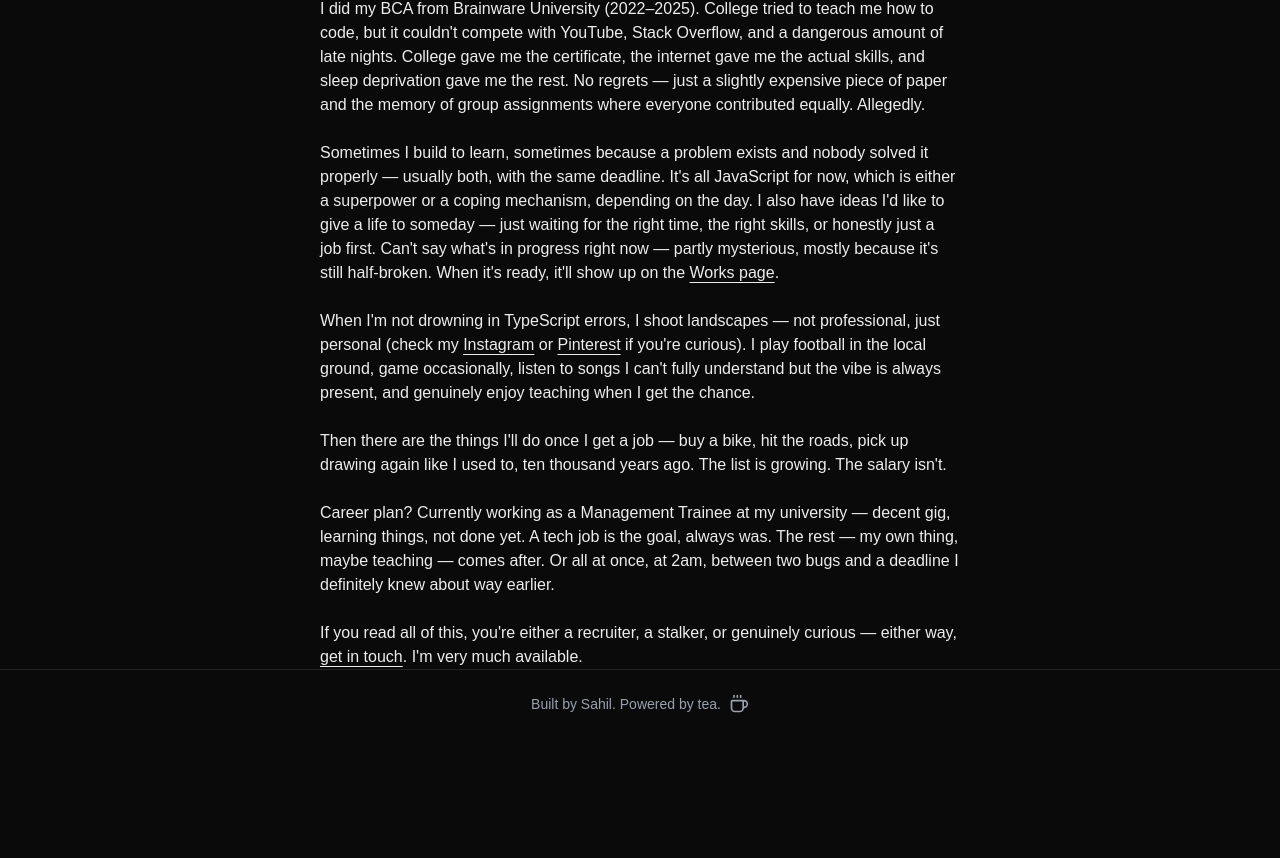
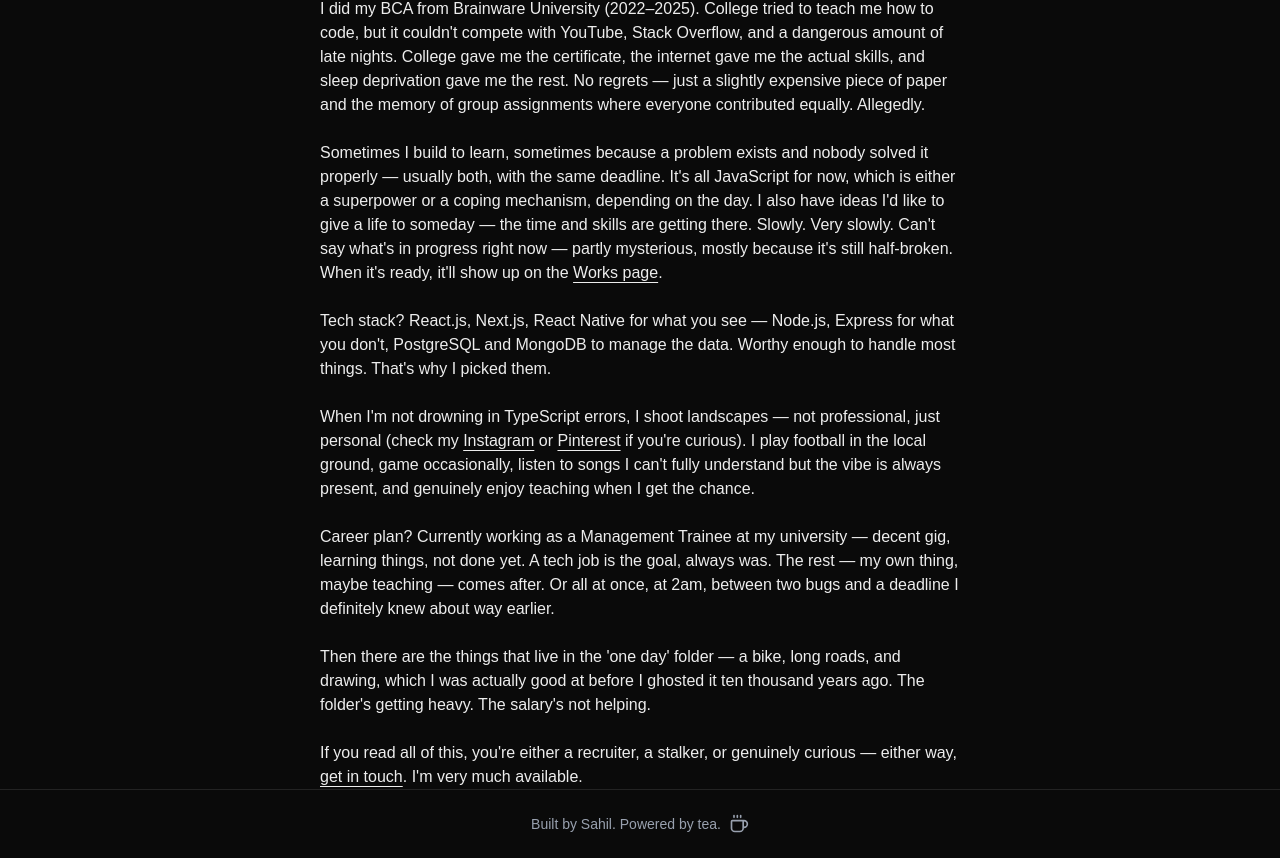
Before and after one commit to sahiltiwaridev/portfolio, a Next.js app: page /about in a window 1280 px wide. Shown: the part 591-1449 px from the top of the page. Before the commit the page ends 1329 px from the top, so only its background shows below. Built offline with nearby package versions, Linux system fonts and the light colour scheme.

Commit message:
feat: add tech stack para and reorder about page content

```diff
--- a/src/app/about/page.tsx
+++ b/src/app/about/page.tsx
@@ -45,7 +45,6 @@ export default function About() {
                 className="w-64 md:w-96"
               />
             </Link>
-
             <Image
               src="/arrow.png"
               alt="arrow"
@@ -53,7 +52,6 @@ export default function About() {
               height={50}
               className="hidden md:block w-48"
             />
-
             <Image
               src="/arrow-mobile.png"
               alt="arrow"
@@ -77,14 +75,20 @@ export default function About() {
             nobody solved it properly — usually both, with the same deadline.
             It's all JavaScript for now, which is either a superpower or a
             coping mechanism, depending on the day. I also have ideas I'd like
-            to give a life to someday — just waiting for the right time, the
-            right skills, or honestly just a job first. Can't say what's in
-            progress right now — partly mysterious, mostly because it's still
-            half-broken. When it's ready, it'll show up on the{" "}
+            to give a life to someday — the time and skills are getting there.
+            Slowly. Very slowly. Can't say what's in progress right now — partly
+            mysterious, mostly because it's still half-broken. When it's ready,
+            it'll show up on the{" "}
             <Link href="/works" className="underline underline-offset-4">
               Works page
             </Link>
             .
+          </p>
+          <p>
+            Tech stack? React.js, Next.js, React Native for what you see —
+            Node.js, Express for what you don't, PostgreSQL and MongoDB
+            to manage the data. Worthy enough to handle most things. That's why
+            I picked them.
           </p>
           <p>
             When I'm not drowning in TypeScript errors, I shoot landscapes — not
@@ -110,16 +114,17 @@ export default function About() {
             chance.
           </p>
           <p>
-            Then there are the things I'll do once I get a job — buy a bike, hit
-            the roads, pick up drawing again like I used to, ten thousand years
-            ago. The list is growing. The salary isn't.
-          </p>
-          <p>
             Career plan? Currently working as a Management Trainee at my
             university — decent gig, learning things, not done yet. A tech job
             is the goal, always was. The rest — my own thing, maybe teaching —
             comes after. Or all at once, at 2am, between two bugs and a deadline
             I definitely knew about way earlier.
+          </p>
+          <p>
+            Then there are the things that live in the 'one day' folder — a
+            bike, long roads, and drawing, which I was actually good at before I
+            ghosted it ten thousand years ago. The folder's getting heavy. The
+            salary's not helping.
           </p>
           <p>
             If you read all of this, you're either a recruiter, a stalker, or
```
Also changed, not shown: 1 other file (tests, documents, lock files or other folders).
